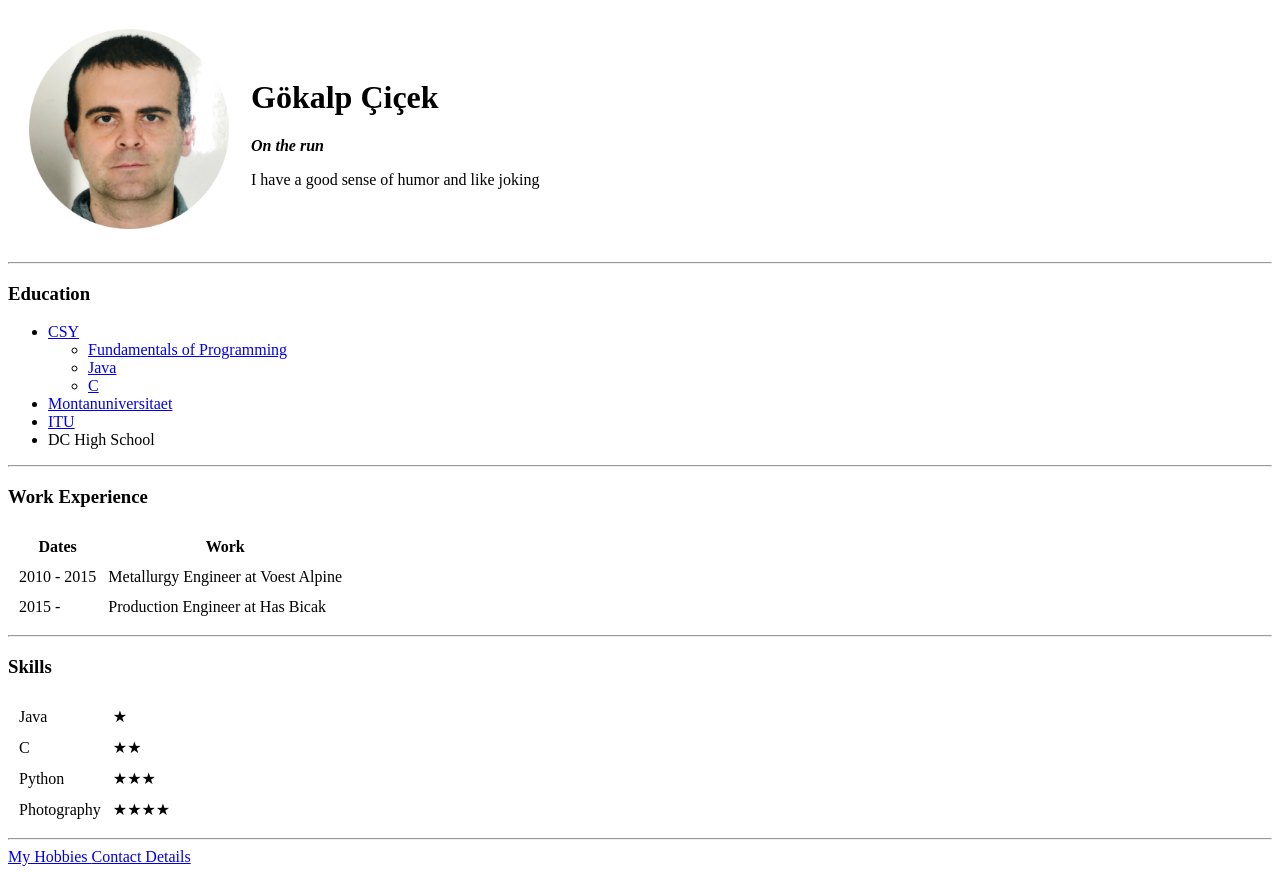
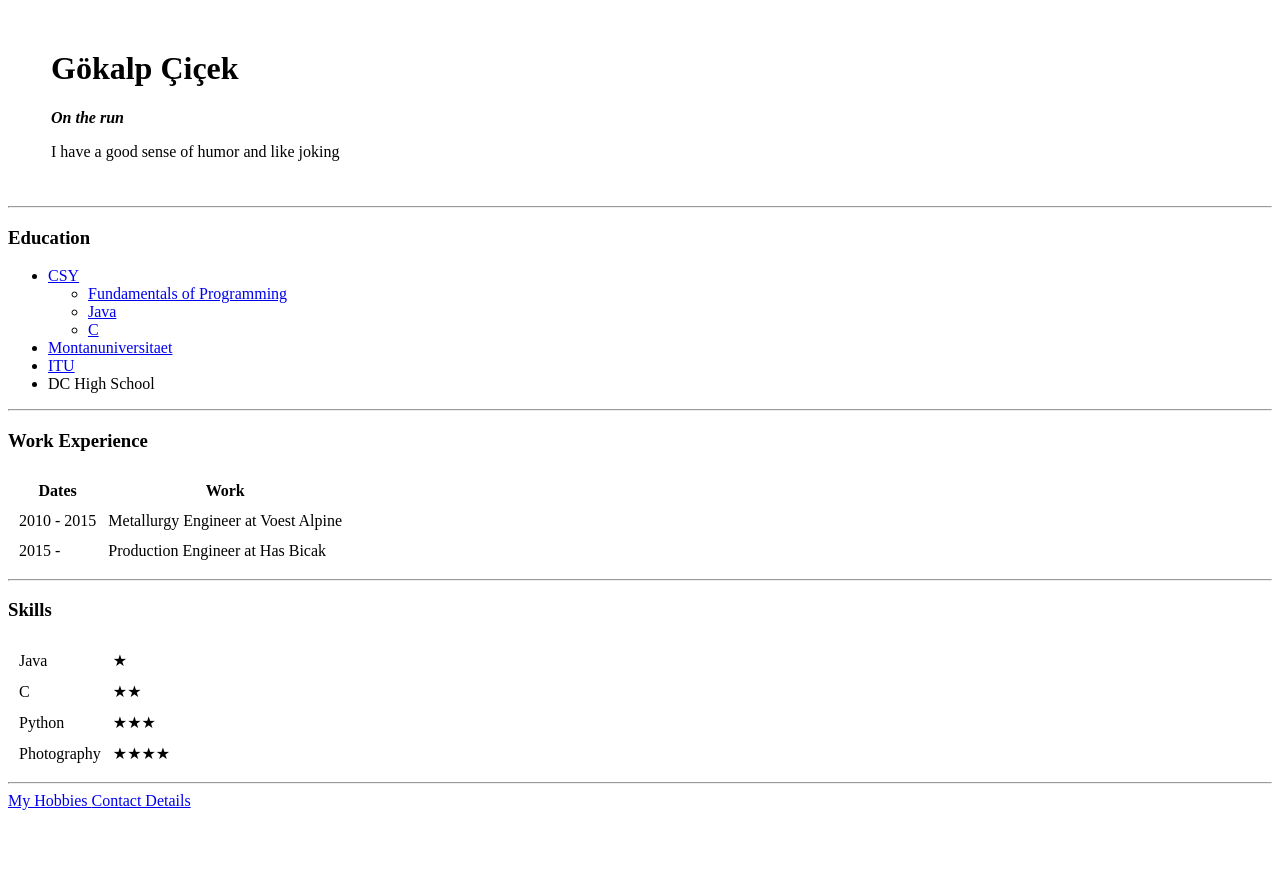
Before and after one commit to hermitjam/cv, a plain HTML site: page index.html in a window 1280 px wide. After the commit the page ends 818 px from the top, so only its background shows below. Drawn offline with Linux system fonts and the light colour scheme.

Commit message:
Update index.html

```diff
--- a/index.html
+++ b/index.html
@@ -8,7 +8,7 @@
 
 <body>
   <table cellspacing = "20">
-    <td><img src="https://github.com/hermitjam/cv/blob/master/gokalp.png" alt="Gökalp" style="width: 200px; height:200px;"> </td>
+    <td><a href="https://github.com/hermitjam/cv/blob/master/gokalp.png" alt="Gökalp" style="width: 200px; height:200px;"></a> </td>
     <td>  <h1> Gökalp Çiçek </h1>
       <p><em><strong> On the run </strong></em></p>
       <p>I have a good sense of humor and like joking </p></td>
```
